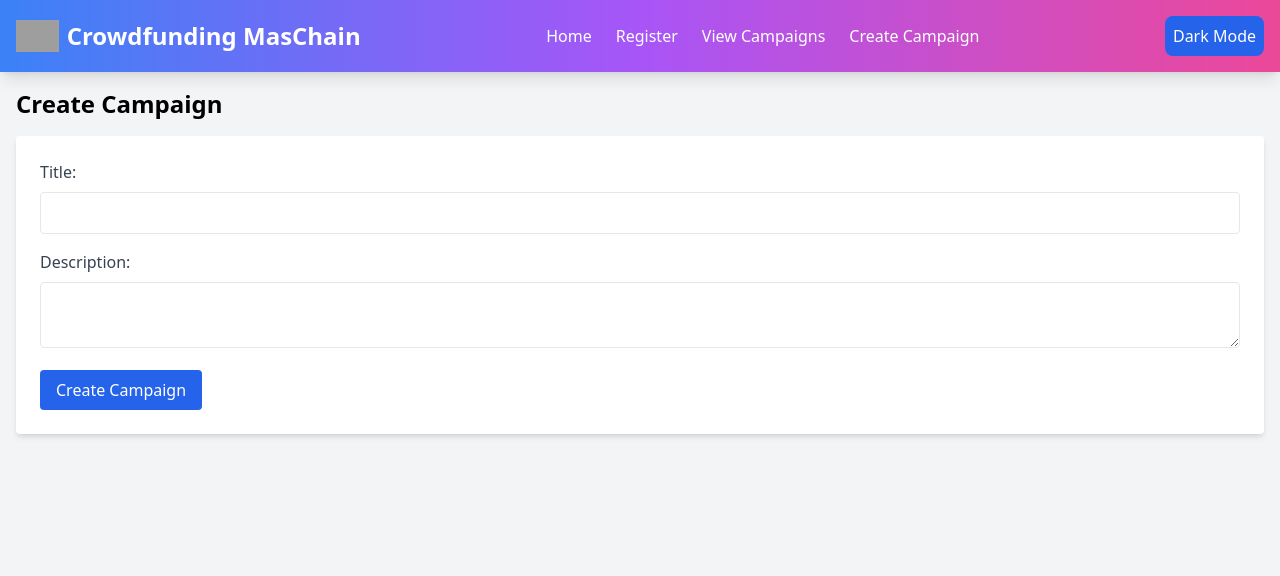
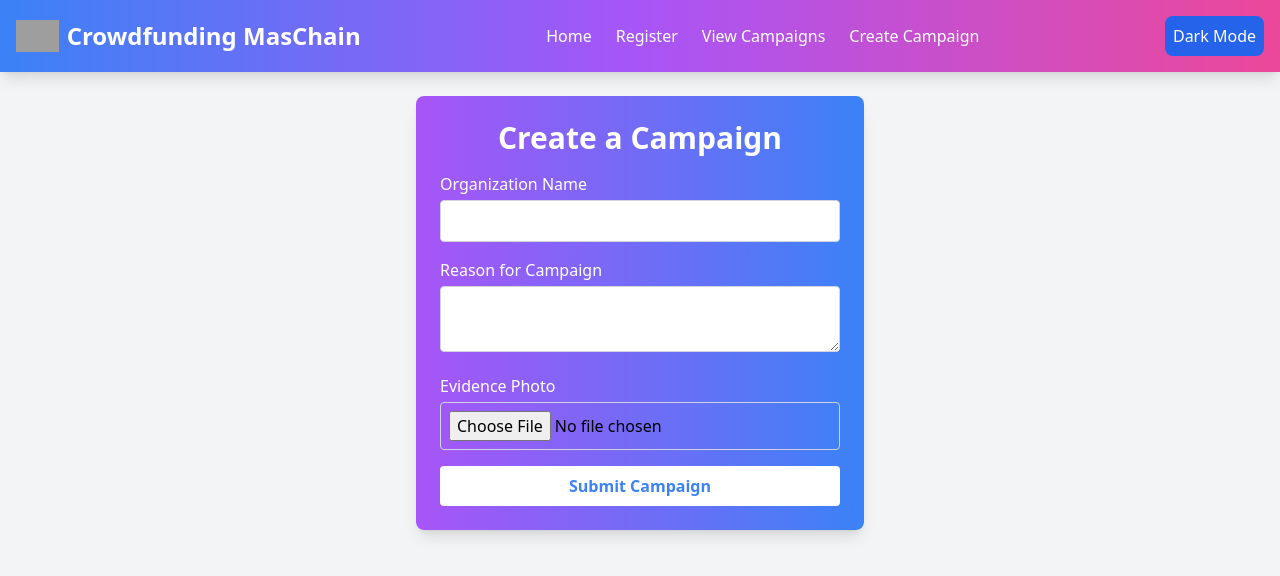
Before and after one commit to Mukhtaer/Web-3-Crowdfunding-App-Using-MasChain, a React (Create React App) app: page /create-campaign in a window 1280 px wide. Shown: the top 576 px of the page. Built offline with nearby package versions, Linux system fonts and the light colour scheme; grey boxes are pictures that could not be loaded.

Commit message:
view campaings

```diff
--- a/src/components/Campaigns.js
+++ b/src/components/Campaigns.js
@@ -1,81 +1,55 @@
-import React, { useState } from 'react';
+import React, { useState, useEffect } from 'react';
 
-const CampaignForm = () => {
-    const [formData, setFormData] = useState({
-        organization: '',
-        reason: '',
-        evidence: null,
-    });
-    const [preview, setPreview] = useState(null);
+const ViewCampaigns = () => {
+    const [campaigns, setCampaigns] = useState([]);
+    const [error, setError] = useState('');
 
-    const handleChange = (e) => {
-        const { name, value, files } = e.target;
-        if (name === 'evidence') {
-            setFormData({
-                ...formData,
-                [name]: files[0],
-            });
-            setPreview(URL.createObjectURL(files[0]));
-        } else {
-            setFormData({
-                ...formData,
-                [name]: value,
-            });
+    useEffect(() => {
+        const fetchCampaigns = async () => {
+            try {
+                const response = await fetch('http://localhost:5000/api/campaigns');
+                const data = await response.json();
+                setCampaigns(data);
+            } catch (error) {
+                setError('Error fetching campaigns');
             }
         };
 
-    const handleSubmit = (e) => {
-        e.preventDefault();
-        // Handle form submission logic
-        console.log(formData);
+        fetchCampaigns();
+    }, []);
+
+    const handleDonate = (id) => {
+        // Handle the donation logic here
+        console.log(`Donate to campaign ID: ${id}`);
     };
 
     return (
-        <div className="max-w-md mx-auto p-6 rounded-lg shadow-lg mt-6 transform transition-all duration-300 hover:scale-105 bg-white relative overflow-hidden">
+        <div className="container mx-auto p-4">
+            <h2 className="text-3xl font-bold mb-4 text-center">Campaigns</h2>
+            {error && <p className="text-red-500">{error}</p>}
+            <div className="grid grid-cols-1 md:grid-cols-2 lg:grid-cols-3 gap-6">
+                {campaigns.map((campaign) => (
+                    <div key={campaign.id} className="bg-white p-6 rounded-lg shadow-lg transform transition-all duration-300 hover:scale-105 relative overflow-hidden">
                         <div className="absolute inset-0 bg-gradient-to-r from-purple-500 to-blue-500 clip-path-polygon"></div>
-            <h2 className="text-3xl font-bold text-white mb-4 text-center relative z-10">Create a Campaign</h2>
-            <form onSubmit={handleSubmit} className="space-y-4 relative z-10">
-                <div>
-                    <label className="block text-white font-medium">Organization Name</label>
-                    <input
-                        type="text"
-                        name="organization"
-                        value={formData.organization}
-                        onChange={handleChange}
-                        className="w-full p-2 border border-gray-300 rounded mt-1 focus:outline-none focus:ring-2 focus:ring-blue-500"
-                        required
-                    />
-                </div>
-                <div>
-                    <label className="block text-white font-medium">Reason for Campaign</label>
-                    <textarea
-                        name="reason"
-                        value={formData.reason}
-                        onChange={handleChange}
-                        className="w-full p-2 border border-gray-300 rounded mt-1 focus:outline-none focus:ring-2 focus:ring-blue-500"
-                        required
-                    />
-                </div>
-                <div>
-                    <label className="block text-white font-medium">Evidence Photo</label>
-                    <input
-                        type="file"
-                        name="evidence"
-                        onChange={handleChange}
-                        className="w-full p-2 border border-gray-300 rounded mt-1 focus:outline-none focus:ring-2 focus:ring-blue-500"
-                        required
-                    />
-                    {preview && <img src={preview} alt="Evidence Preview" className="mt-2 rounded shadow-md" />}
-                </div>
+                        <div className="relative z-10">
+                            <h3 className="text-xl font-bold text-white">{campaign.title}</h3>
+                            <p className="text-white">{campaign.description}</p>
+                            <p className="text-white mt-2">Organization: {campaign.organization}</p>
+                            {campaign.evidence && (
+                                <img src={campaign.evidence} alt="Evidence" className="mt-2 rounded shadow-md" />
+                            )}
                             <button
-                    type="submit"
+                                onClick={() => handleDonate(campaign.id)}
                                 className="w-full bg-white text-blue-500 p-2 rounded mt-4 font-bold hover:bg-blue-500 hover:text-white transition-colors duration-300"
                             >
-                    Submit Campaign
+                                Donate
                             </button>
-            </form>
+                        </div>
+                    </div>
+                ))}
+            </div>
         </div>
     );
 };
 
-export default CampaignForm;
+export default ViewCampaigns;
--- a/src/components/CreateCampaign.js
+++ b/src/components/CreateCampaign.js
@@ -1,60 +1,81 @@
 import React, { useState } from 'react';
 
-const CreateCampaign = () => {
-    const [title, setTitle] = useState('');
-    const [description, setDescription] = useState('');
-    const [message, setMessage] = useState('');
+const CampaignForm = () => {
+    const [formData, setFormData] = useState({
+        organization: '',
+        reason: '',
+        evidence: null,
+    });
+    const [preview, setPreview] = useState(null);
 
-    const handleCreate = async (e) => {
-        e.preventDefault();
-        setMessage('Creating campaign...');
-        try {
-            const response = await fetch('http://localhost:5000/api/campaigns', {
-                method: 'POST',
-                headers: {
-                    'Content-Type': 'application/json',
-                },
-                body: JSON.stringify({ title, description }),
+    const handleChange = (e) => {
+        const { name, value, files } = e.target;
+        if (name === 'evidence') {
+            setFormData({
+                ...formData,
+                [name]: files[0],
             });
-            const data = await response.json();
-            if (response.ok) {
-                setMessage(`Campaign created: ${data.title}`);
-            } else {
-                setMessage(`Error: ${data.error}`);
-            }
-        } catch (error) {
-            setMessage('Error creating campaign.');
+            setPreview(URL.createObjectURL(files[0]));
+        } else {
+            setFormData({
+                ...formData,
+                [name]: value,
+            });
         }
     };
 
+    const handleSubmit = (e) => {
+        e.preventDefault();
+        // Handle form submission logic
+        console.log(formData);
+    };
+
     return (
-        <div className="container mx-auto p-4">
-            <h2 className="text-2xl font-bold mb-4">Create Campaign</h2>
-            <form onSubmit={handleCreate} className="bg-white p-6 rounded shadow-md">
-                <div className="mb-4">
-                    <label className="block text-gray-700 mb-2">Title:</label>
+        <div className="max-w-md mx-auto p-6 rounded-lg shadow-lg mt-6 transform transition-all duration-300 hover:scale-105 bg-white relative overflow-hidden">
+            <div className="absolute inset-0 bg-gradient-to-r from-purple-500 to-blue-500 clip-path-polygon"></div>
+            <h2 className="text-3xl font-bold text-white mb-4 text-center relative z-10">Create a Campaign</h2>
+            <form onSubmit={handleSubmit} className="space-y-4 relative z-10">
+                <div>
+                    <label className="block text-white font-medium">Organization Name</label>
                     <input
                         type="text"
-                        value={title}
-                        onChange={(e) => setTitle(e.target.value)}
-                        className="w-full px-3 py-2 border rounded"
+                        name="organization"
+                        value={formData.organization}
+                        onChange={handleChange}
+                        className="w-full p-2 border border-gray-300 rounded mt-1 focus:outline-none focus:ring-2 focus:ring-blue-500"
+                        required
                     />
                 </div>
-                <div className="mb-4">
-                    <label className="block text-gray-700 mb-2">Description:</label>
+                <div>
+                    <label className="block text-white font-medium">Reason for Campaign</label>
                     <textarea
-                        value={description}
-                        onChange={(e) => setDescription(e.target.value)}
-                        className="w-full px-3 py-2 border rounded"
+                        name="reason"
+                        value={formData.reason}
+                        onChange={handleChange}
+                        className="w-full p-2 border border-gray-300 rounded mt-1 focus:outline-none focus:ring-2 focus:ring-blue-500"
+                        required
                     />
                 </div>
-                <button type="submit" className="bg-blue-600 text-white px-4 py-2 rounded hover:bg-blue-700">
-                    Create Campaign
+                <div>
+                    <label className="block text-white font-medium">Evidence Photo</label>
+                    <input
+                        type="file"
+                        name="evidence"
+                        onChange={handleChange}
+                        className="w-full p-2 border border-gray-300 rounded mt-1 focus:outline-none focus:ring-2 focus:ring-blue-500"
+                        required
+                    />
+                    {preview && <img src={preview} alt="Evidence Preview" className="mt-2 rounded shadow-md" />}
+                </div>
+                <button
+                    type="submit"
+                    className="w-full bg-white text-blue-500 p-2 rounded mt-4 font-bold hover:bg-blue-500 hover:text-white transition-colors duration-300"
+                >
+                    Submit Campaign
                 </button>
             </form>
-            {message && <p className="mt-4 text-red-500">{message}</p>}
         </div>
     );
 };
 
-export default CreateCampaign;
+export default CampaignForm;
```
Lines whose indentation alone changed are shown as unchanged.
